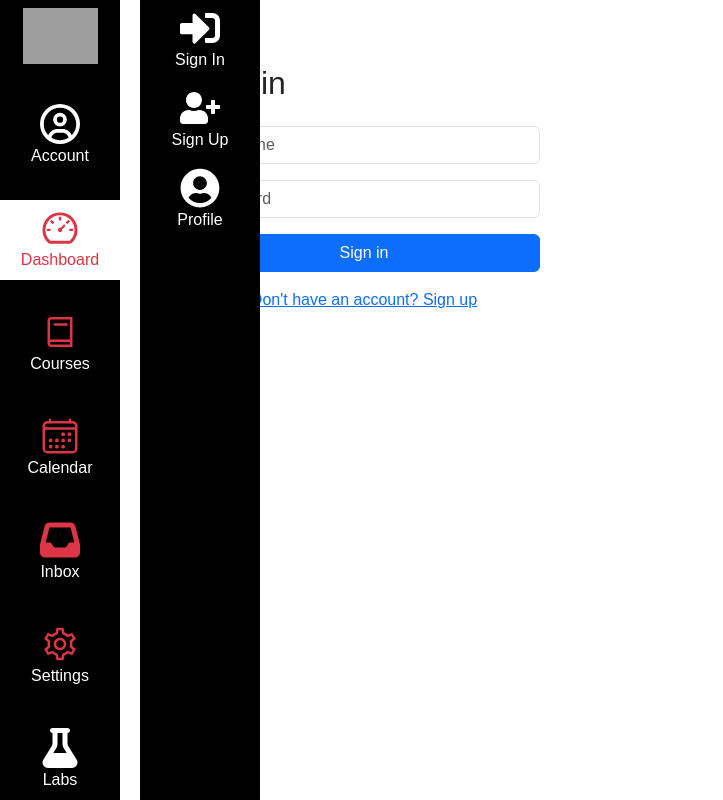
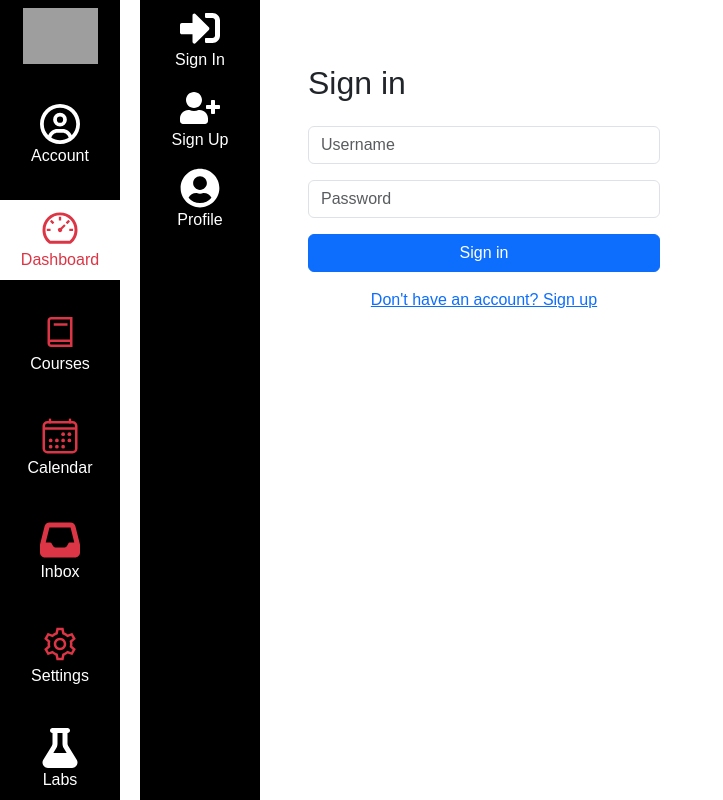
Before and after one commit to sijianwu-lll/kambaz-react-web-app, a React (Vite) app: page /#/Kambaz/Account/Signin in a window 1280 px wide. Shown: the whole page, without its empty margins (0-723 px from the left). Built offline with nearby package versions, Linux system fonts and the light colour scheme; grey boxes are pictures that could not be loaded.

Commit message:
fix signin navigation cover problem

```diff
--- a/src/Kambaz/Account/index.tsx
+++ b/src/Kambaz/Account/index.tsx
@@ -13,7 +13,7 @@ export default function Account() {
       </div>
 
       {/* 主内容 */}
-      <div className="flex-fill p-4">
+      <div className="flex-fill p-4" style={{ marginLeft: "120px" }}>
         <Routes>
           <Route path="/" element={<Navigate to="Signin" />} />
           <Route path="Signin" element={<Signin />} />
--- a/src/Kambaz/styles.css
+++ b/src/Kambaz/styles.css
@@ -35,3 +35,4 @@ body {
   .wd-lesson {
     border-left: 3px solid green !important;
   }
+  /* styles.css */
```
